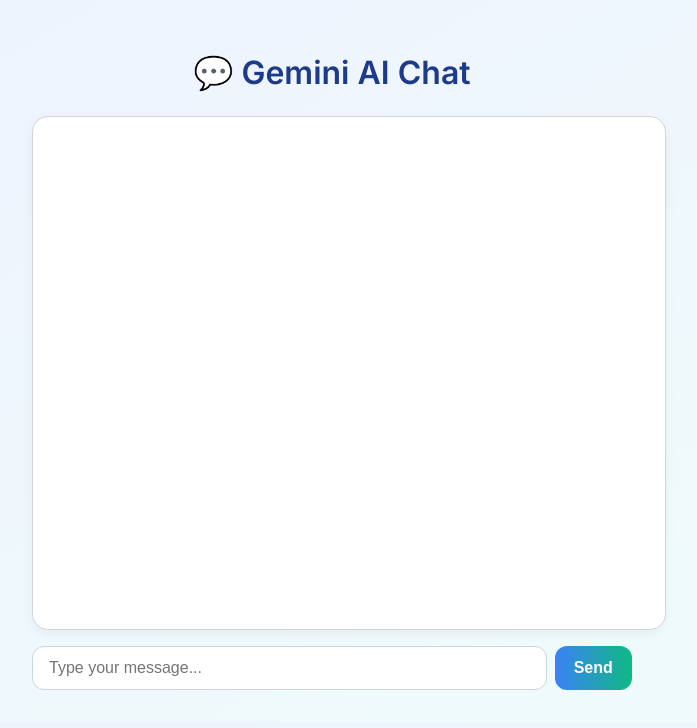
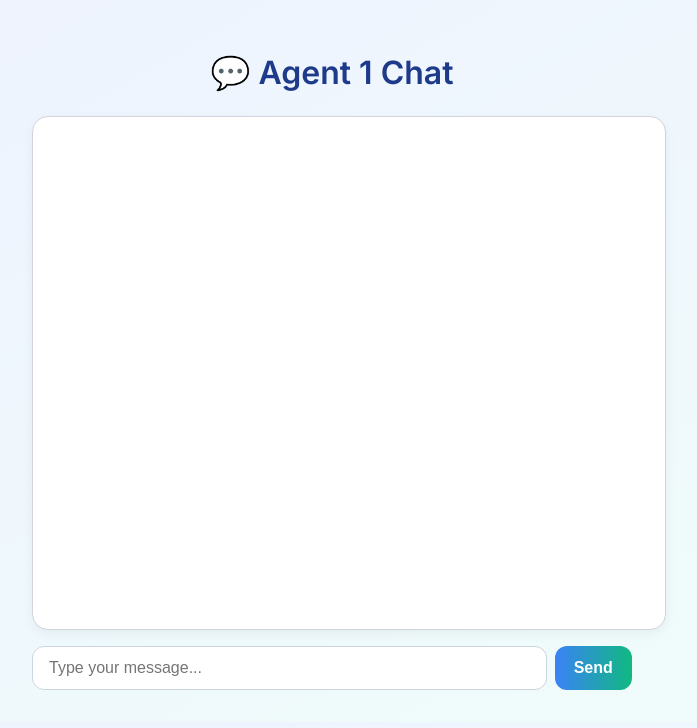
Before and after one commit to daniyalquest/agent-1, a plain HTML site: page static/index.html in a window 1280 px wide. Shown: the whole page, without its empty margins (308-1005 px from the left). Drawn offline with Linux system fonts and the light colour scheme.

Commit message:
change 1: Update index.html to include new features

```diff
--- a/static/index.html
+++ b/static/index.html
@@ -2,7 +2,7 @@
 <html lang="en">
 <head>
   <meta charset="UTF-8" />
-  <title>Gemini Chat</title>
+  <title>Agent 1</title>
   <meta name="viewport" content="width=device-width, initial-scale=1.0">
   <link href="https://fonts.googleapis.com/css?family=Inter:400,600&display=swap" rel="stylesheet">
   <style>
@@ -113,7 +113,7 @@
   </style>
 </head>
 <body>
-  <h1>💬 Gemini AI Chat</h1>
+  <h1>💬 Agent 1 Chat</h1>
   <div class="chat-container">
     <div id="chatbox"></div>
     <div class="input-row">
```
